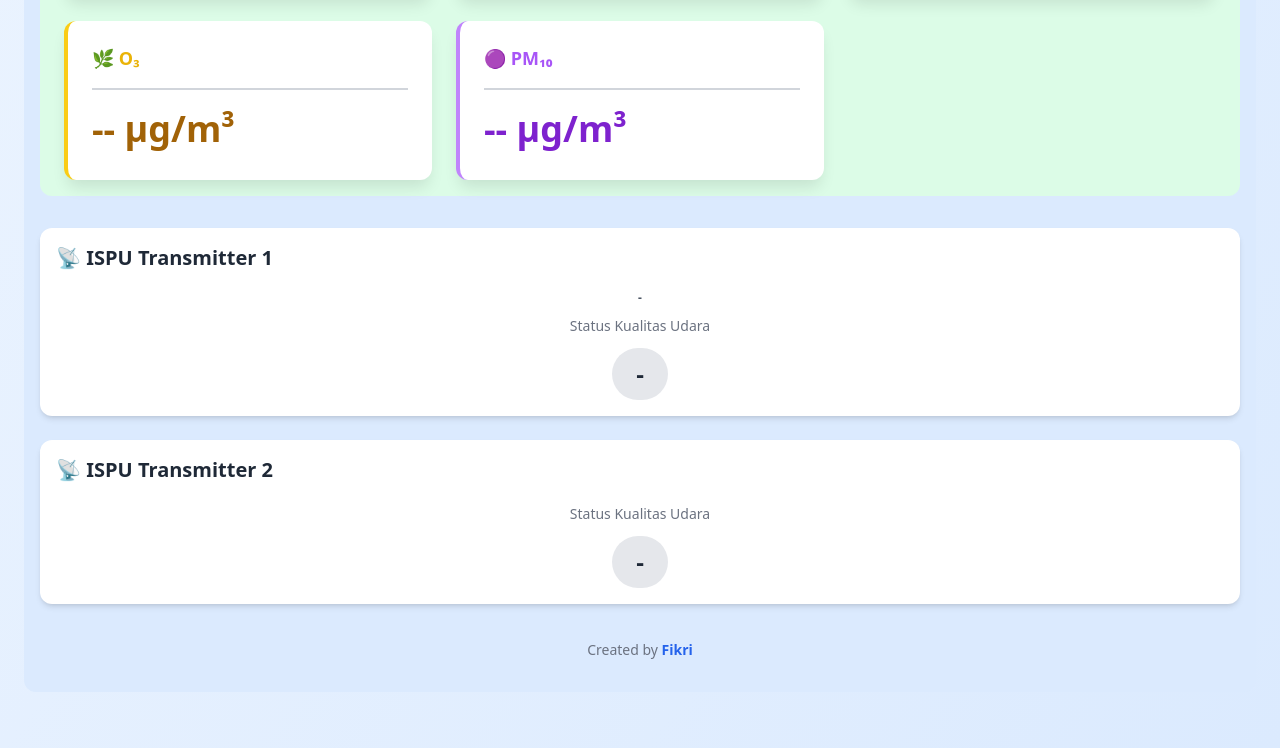
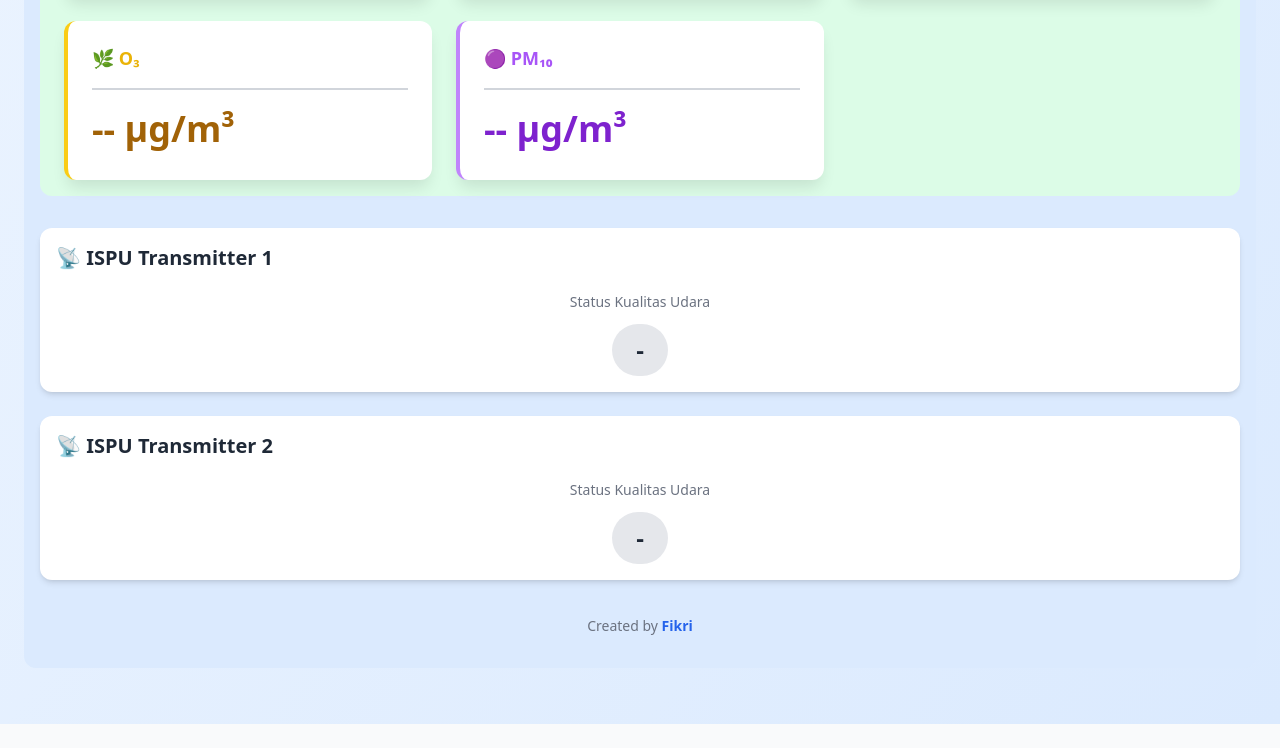
Before and after one commit to Cityzenss/Monitoring_Udara, a plain HTML site: page index.html in a window 1280 px wide. Shown: the part 906-1654 px from the top of the page. After the commit the page ends 1630 px from the top, so only its background shows below. Drawn offline with nearby package versions, Linux system fonts and the light colour scheme; a script that the page names is missing.

Commit message:
Update index.html

```diff
--- a/index.html
+++ b/index.html
@@ -106,8 +106,8 @@
             <h2 class="text-xl font-semibold text-gray-800 dark:text-white mb-3">📡 ISPU Transmitter 1</h2>
             <div class="flex flex-col justify-center items-center gap-2">
                 <div class="text-gray-600 dark:text-gray-300 text-center">
-                    <!--<span class="block text-sm">PM10</span>-->
-                     <span id="pm10_1" class="text-xs font-bold text-white-900 white:text-white">-</span>
+                    <!--<span class="block text-sm">PM10</span>
+                     <span id="pm10_1" class="text-xs font-bold text-white-900 white:text-white">-</span>-->
                 </div>
                 <div class="text-center">
                     <span class="block text-sm text-gray-500 dark:text-gray-300 mb-3">Status Kualitas Udara</span>
```
